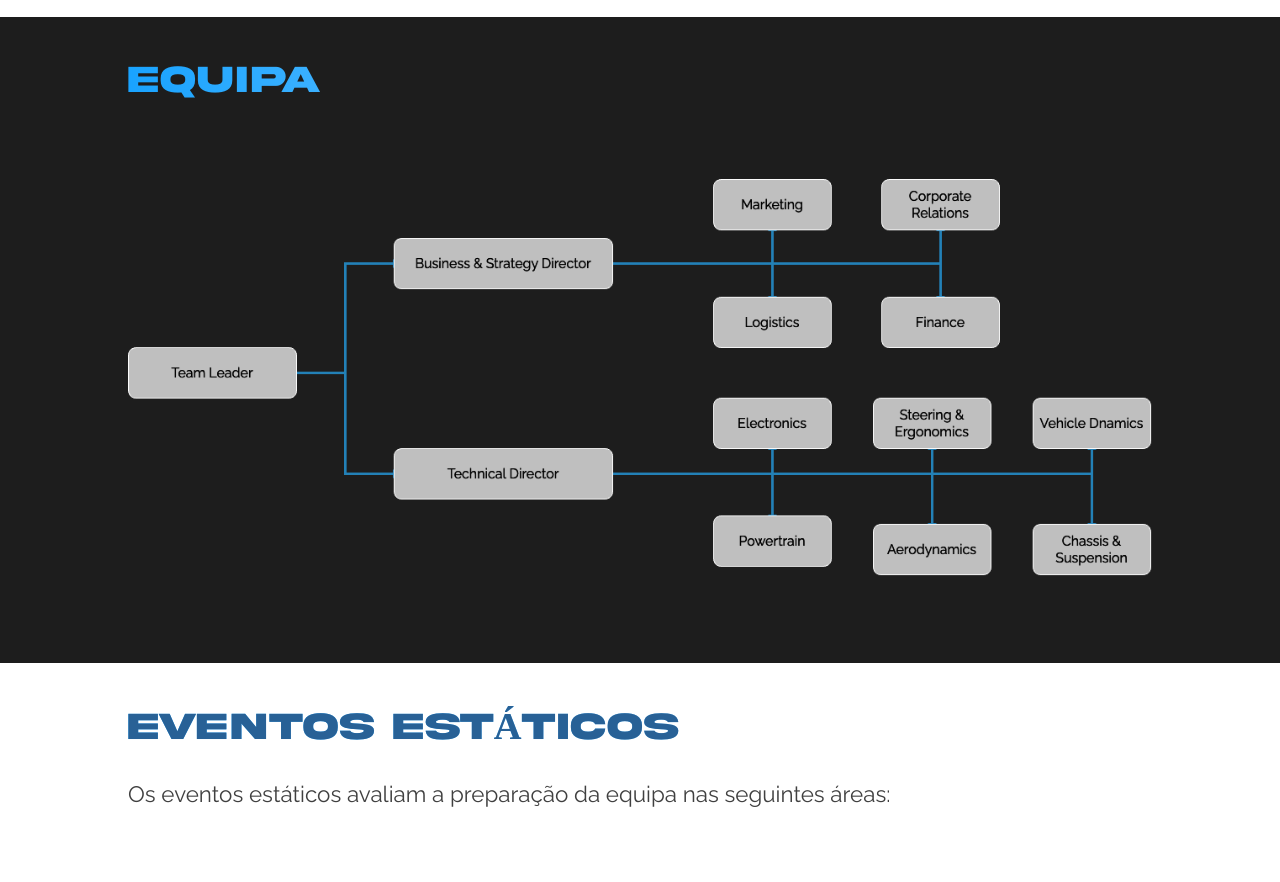
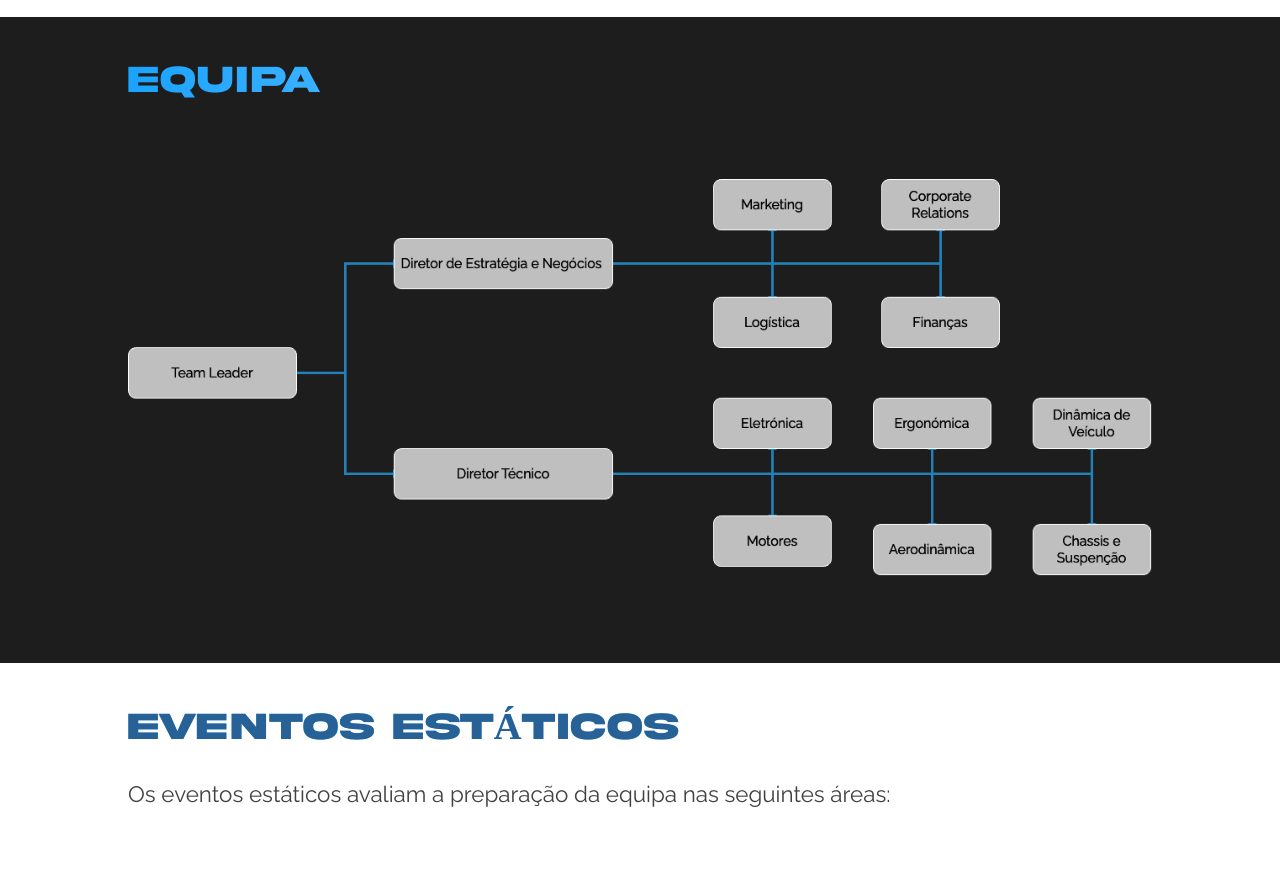
Before and after one commit to JaimeFerreira2002/NFS-site, a React (Create React App) app: page /about in a window 1280 px wide. Shown: the part 980-1862 px from the top of the page. Built offline with nearby package versions, Linux system fonts and the light colour scheme; no server answers.

Commit message:
About us done

```diff
--- a/src/components/MobileDrawer/index.js
+++ b/src/components/MobileDrawer/index.js
@@ -31,6 +31,7 @@ const MobileDrawer = ({ isOpen, toggleDrawer }) => {
   const changeLanguage = (lang) => {
     i18n.changeLanguage(lang);
     setSelectedLanguage(lang);
+    window.location.reload();
   };
 
 
--- a/src/components/TopBar/index.js
+++ b/src/components/TopBar/index.js
@@ -33,6 +33,7 @@ const TopBar = ({ isScrolled, toggleDrawer }) => { // Accept toggleDrawer as a p
     // window.location.reload(); fix this
     i18n.changeLanguage(lang);
     setSelectedLanguage(lang);
+    window.location.reload();
   };
 
   // Determine if the hamburger should move based on the drawer's state and possibly the viewport width
--- a/src/pages/AboutUsPage/AboutUsPage.js
+++ b/src/pages/AboutUsPage/AboutUsPage.js
@@ -23,7 +23,11 @@ import BrigdeCar from '../../assets/images/car_render_bridge.jpg';
 
 
 const AboutUsPage = () => {
-  const { t } = useTranslation();
+
+  const { t, i18n } = useTranslation();
+  // Determine the class based on the current language
+  const containerClass = `team-image-container ${i18n.language}`;
+
   return (
 
     <div className="page-about">
@@ -49,7 +53,7 @@ const AboutUsPage = () => {
           <div> <h2>
             <strong>{t("home.team")}</strong>
           </h2>
-            <div id="teamImageContainer" class="team-image-container"></div>
+            <div id="teamImageContainer" className={containerClass}></div>
           </div>
         </div>
 
--- a/src/pages/AboutUsPage/style.css
+++ b/src/pages/AboutUsPage/style.css
@@ -127,19 +127,36 @@ body {
   background-position: center;
 }
 
-/* For aspect ratios wider than 16:9 */
+/* Default styles for English images */
+.team-image-container.eng {
+  background-image: url('../../assets/images/org_chart_eng.drawio_desktop.png');
+  background-size: contain;
+  background-repeat: no-repeat;
+  background-position: center;
+}
+
+/* Styles for English images on screens with an aspect ratio less than 1 (more vertical) */
 @media (max-aspect-ratio: 1/1) {
-  .team-image-container {
+  .team-image-container.eng {
     background-image: url('../../assets/images/org_chart_eng.drawio_mobile.png');
   }
 }
 
-/* For aspect ratios narrower than 16:9 */
-@media (min-aspect-ratio: 1/1) {
-  .team-image-container {
-    background-image: url('../../assets/images/org_chart_eng.drawio_desktop.png');
+/* Default styles for Portuguese images */
+.team-image-container.pt {
+  background-image: url('../../assets/images/org_chart_pt.drawio_desktop.png');
+  background-size: contain;
+  background-repeat: no-repeat;
+  background-position: center;
+}
+
+/* Styles for Portuguese images on screens with an aspect ratio less than 1 (more vertical) */
+@media (max-aspect-ratio: 1/1) {
+  .team-image-container.pt {
+    background-image: url('../../assets/images/org_chart_pt.drawio_mobile.png');
   }
 }
+
 
 
 .events {
```
Also changed, not shown: src/assets/images/org_chart_eng.drawio_mobile.png, src/assets/images/org_chart_pt.drawio_mobile.png.
